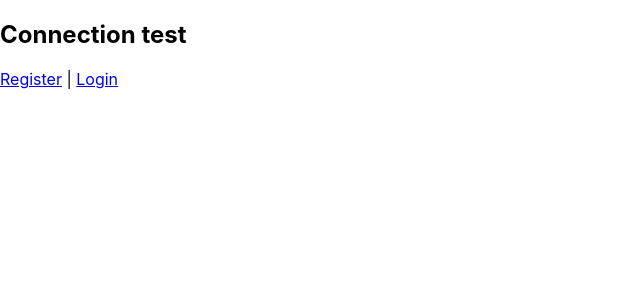
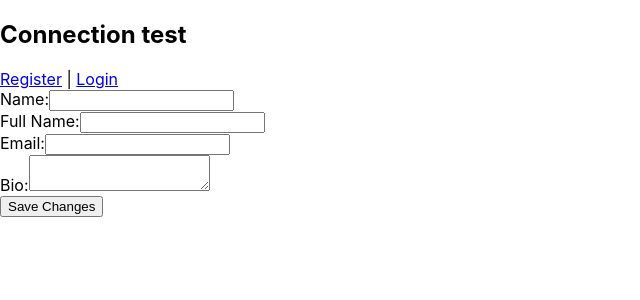
Before and after one commit to dmi-try/ICHgram, a React (Create React App) app in the folder frontend/: page /edit-profile in a window 1280 px wide. Shown: the top 300 px of the page, without its empty margins (0-640 px from the left). Built offline with nearby package versions, Linux system fonts and the light colour scheme; no server answers.

Commit message:
Draft of the page with profile editing functionality is composed

```diff
--- a/frontend/src/App.js
+++ b/frontend/src/App.js
@@ -5,6 +5,7 @@ import axios from "axios";
 import SignupPage from "./pages/signupPage/SignupPage.jsx";
 import LoginPage from "./pages/loginPage/LoginPage.jsx";
 import ProfilePage from "./pages/profilePage/ProfilePage.jsx";
+import EditProfile from "./pages/editProfilePage/EditProfilePage.jsx";
 
 function App() {
   const [response, setResponse] = useState("");
@@ -34,6 +35,7 @@ function App() {
           <Route path="/register" element={<SignupPage />} />
           <Route path="/login" element={<LoginPage />} />
           <Route path="/profile" element={<ProfilePage />} />
+          <Route path="/edit-profile" element={<EditProfile />} />
         </Routes>
       </Router>
     </>
--- /dev/null
+++ b/frontend/src/pages/editProfilePage/EditProfilePage.jsx
@@ -0,0 +1,100 @@
+import React, { useState, useEffect } from "react";
+import axios from "axios";
+import { useNavigate } from "react-router-dom";
+
+const EditProfile = () => {
+  const [formData, setFormData] = useState({
+    name: "",
+    email: "",
+    fullname: "",
+    bio: "",
+  });
+
+  const navigate = useNavigate();
+
+  useEffect(() => {
+    const fetchProfile = async () => {
+      const token = localStorage.getItem("token");
+
+      try {
+        const response = await axios.get(
+          "http://localhost:3303/users/profile",
+          {
+            headers: {
+              Authorization: `Bearer ${token}`,
+            },
+          }
+        );
+        setFormData(response.data); // Установим начальные значения для формы
+      } catch (error) {
+        console.error("Error fetching profile:", error.response?.data || error);
+      }
+    };
+
+    fetchProfile();
+  }, []);
+
+  const handleChange = (e) => {
+    const { name, value } = e.target;
+    setFormData((prev) => ({ ...prev, [name]: value }));
+  };
+
+  const handleSubmit = async (e) => {
+    e.preventDefault();
+    const token = localStorage.getItem("token");
+
+    try {
+      await axios.patch("http://localhost:3303/users/profile", formData, {
+        headers: {
+          Authorization: `Bearer ${token}`,
+        },
+      });
+      navigate("/profile"); // Перенаправляем обратно на страницу профиля
+    } catch (error) {
+      console.error("Error updating profile:", error.response?.data || error);
+    }
+  };
+
+  return (
+    <form onSubmit={handleSubmit}>
+      <div>
+        <label>Name:</label>
+        <input
+          type="text"
+          name="name"
+          value={formData.name}
+          onChange={handleChange}
+        />
+      </div>
+      <div>
+        <label>Full Name:</label>
+        <input
+          type="text"
+          name="fullname"
+          value={formData.fullname}
+          onChange={handleChange}
+        />
+      </div>
+      <div>
+        <label>Email:</label>
+        <input
+          type="email"
+          name="email"
+          value={formData.email}
+          onChange={handleChange}
+        />
+      </div>
+      <div>
+        <label>Bio:</label>
+        <textarea
+          name="bio"
+          value={formData.bio}
+          onChange={handleChange}
+        ></textarea>
+      </div>
+      <button type="submit">Save Changes</button>
+    </form>
+  );
+};
+
+export default EditProfile;
--- a/frontend/src/pages/profilePage/ProfilePage.jsx
+++ b/frontend/src/pages/profilePage/ProfilePage.jsx
@@ -1,27 +1,9 @@
 import React, { useEffect, useState } from "react";
 import axios from "axios";
+import { Link } from "react-router-dom";
 
 function ProfilePage() {
   const [profile, setProfile] = useState(null);
-
-  // const getProfile = async () => {
-  //   const token = localStorage.getItem("token");
-  //   if (!token) {
-  //     console.error("Token is not found");
-  //     return;
-  //   }
-
-  //   try {
-  //     const response = await axios.get("http://localhost:3303/users/profile", {
-  //       headers: { Authorization: `Bearer ${token}` },
-  //     });
-  //     console.log("User profile: ", response.data);
-  //     setProfile(response.data);
-  //     //return response.data;
-  //   } catch (error) {
-  //     console.error("Error fetching profile: ", error.response?.data || error);
-  //   }
-  // };
 
   useEffect(() => {
     const fetchProfile = async () => {
@@ -54,6 +36,9 @@ function ProfilePage() {
       <h1>Welcome, {profile.name}</h1>
       <p>Email: {profile.email}</p>
       <p>Full Name: {profile.fullname}</p>
+      <p>Bio: {profile.bio}</p>
+
+      <Link to="/edit-profile">Edit Profile</Link>
     </div>
   );
 }
```
Also changed, not shown: frontend/src/pages/editProfilePage/EditProfilePage.module.css (added).
